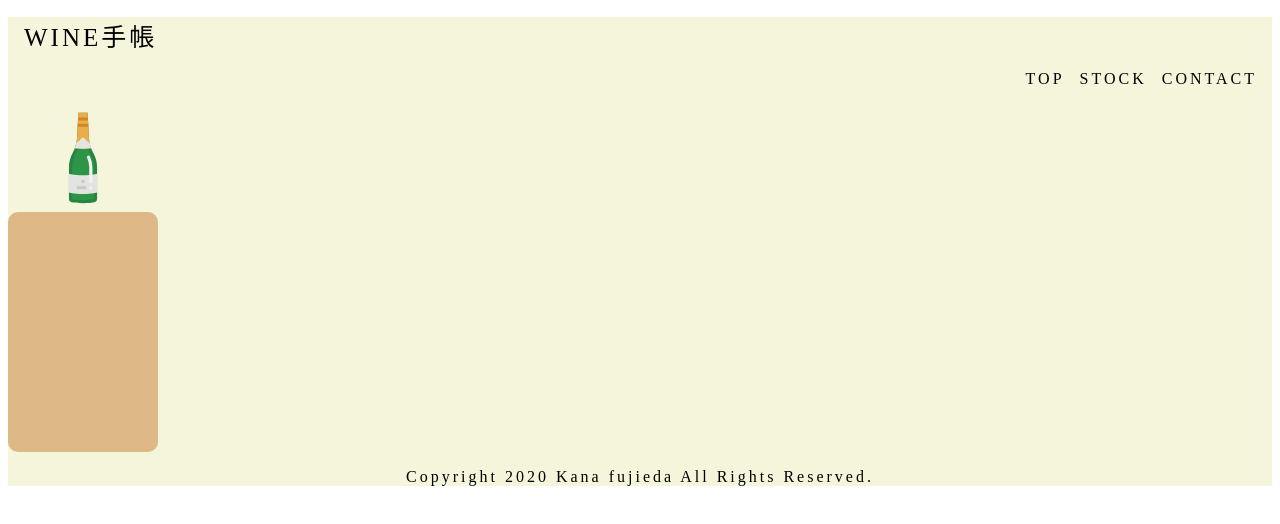
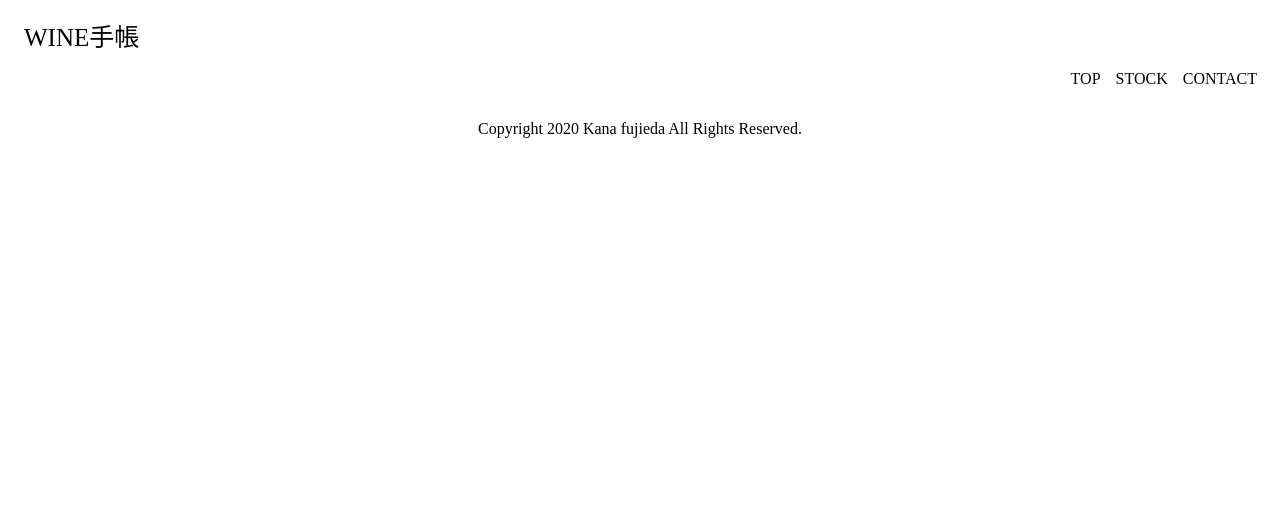
Before and after one commit to knfjed/wineLog, a Next.js app: page /stock in a window 1280 px wide. Shown: the top 524 px of the page. Built offline with nearby package versions, Linux system fonts and the light colour scheme.

Commit message:
add styled-components

```diff
--- a/PageComponents/StockLayout.js
+++ /dev/null
@@ -1,38 +0,0 @@
-import React from "react";
-import Header from "../components/Header";
-import WineBottle from "./WineBottle";
-
-import Footer from "../components/Footer";
-
-const layoutStyle = {
-  marginLeft: "auto",
-  marginRight: "auto",
-  background: "beige",
-  fontFamily: "YuMincho",
-  letterSpacing: 3,
-  fontWeight: 300,
-  fontColor: "lightgray",
-};
-
-const bottleStyle = {
-  display: "flex",
-  flexWrap: "wrap",
-};
-
-const StockLayout = (mock) => (
-  <div style={layoutStyle}>
-    <Header />
-
-    <div style={bottleStyle}>
-      <WineBottle
-        date={mock.date}
-        name={mock.name}
-        category={mock.category}
-        home={mock.home}
-      />
-    </div>
-    <Footer />
-  </div>
-);
-
-export default StockLayout;
--- a/PageComponents/WineBottle.js
+++ b/PageComponents/WineBottle.js
@@ -2,55 +2,30 @@ import React from "react";
 import Link from "next/link";
 import styled from "styled-components";
 
-const displayStyle = {
-  display: "flex",
-  flexDirection: "column",
-  alignItems: "center",
-  marginTop: 90,
-};
+function Winebottle(mock) {
+  console.log(mock);
 
-const wineBottleStyle = {
-  width: 100,
-  height: "auto",
-  marginTop: 20,
-};
-
-const soilStyle = {
-  width: 150,
-  height: 200,
-  backgroundColor: "burlywood",
-  borderRadius: 10,
-  textAlign: "center",
-  paddingTop: 40,
-  fontSize: 12,
-};
-
-function Winebottle({ date, name, category, taste, producer, home }) {
   return (
     <Root>
-      <date>{date}</date>
+      <date>{mock.date}</date>
 
-      <Link href={`/list/${name}`}>
+      <Link href={`/list/${mock.name}`}>
         <a>
-          <img
-            style={wineBottleStyle}
-            src="./wineBottleIcon.svg"
-            alt="ワインボトル"
-          />
+          <Img src="./wineBottleIcon.svg" alt="ワインボトル" />
         </a>
       </Link>
 
-      <div style={soilStyle}>
-        <p>{name}</p>
+      <Div>
+        <p>{mock.name}</p>
 
-        <p>{category}</p>
+        <p>{mock.category}</p>
 
-        <p>{taste}</p>
+        <p>{mock.taste}</p>
 
-        <p>{producer}</p>
+        <p>{mock.producer}</p>
 
-        <p>{home}</p>
-      </div>
+        <p>{mock.home}</p>
+      </Div>
     </Root>
   );
 }
@@ -62,4 +37,20 @@ const Root = styled.div`
   margin-top: 90;
 `;
 
+const Div = styled.div`
+  width: 150;
+  height: 200;
+  background-color: "burlywood";
+  border-radius: 10;
+  text-align: "center";
+  padding-top: 40;
+  font-size: 12;
+`;
+
+const Img = styled.div`
+  width: 100;
+  height: "auto";
+  margin-top: 20;
+`;
+
 export default Winebottle;
--- a/pages/stock.js
+++ b/pages/stock.js
@@ -1,5 +1,9 @@
 import React from "react";
-import StockLayout from "../PageComponents/StockLayout";
+import Header from "../components/Header";
+import WineBottle from "../PageComponents/WineBottle";
+import Footer from "../components/Footer";
+import styled from "styled-components";
+
 const mock = [
   {
     date: "2020.7.1",
@@ -9,4 +13,28 @@ const mock = [
   },
 ];
 
-export default (mock) => <StockLayout />;
+export default (mock) => (
+  <Div>
+    <Header />
+
+    <Bottle>
+      <WineBottle />
+    </Bottle>
+    <Footer />
+  </Div>
+);
+
+const Div = styled.div`
+  margin-left: "auto";
+  margin-right: "auto";
+  background: "beige";
+  font-family: "YuMincho";
+  letter-spacing: 3;
+  font-weight: 300;
+  color: "lightgray";
+`;
+
+const Bottle = styled.div`
+  display: "flex";
+  flex-wrap: "wrap";
+`;
```
Also changed, not shown: PageComponents/Info.js (+8 -16 lines), PageComponents/TopLayout.js (+12 -11 lines), PageComponents/WineDetailLayout.js (deleted, +0 -50 lines), pages/list/[item].js (+46 -3 lines), 1 other file (tests, documents, lock files or other folders).
